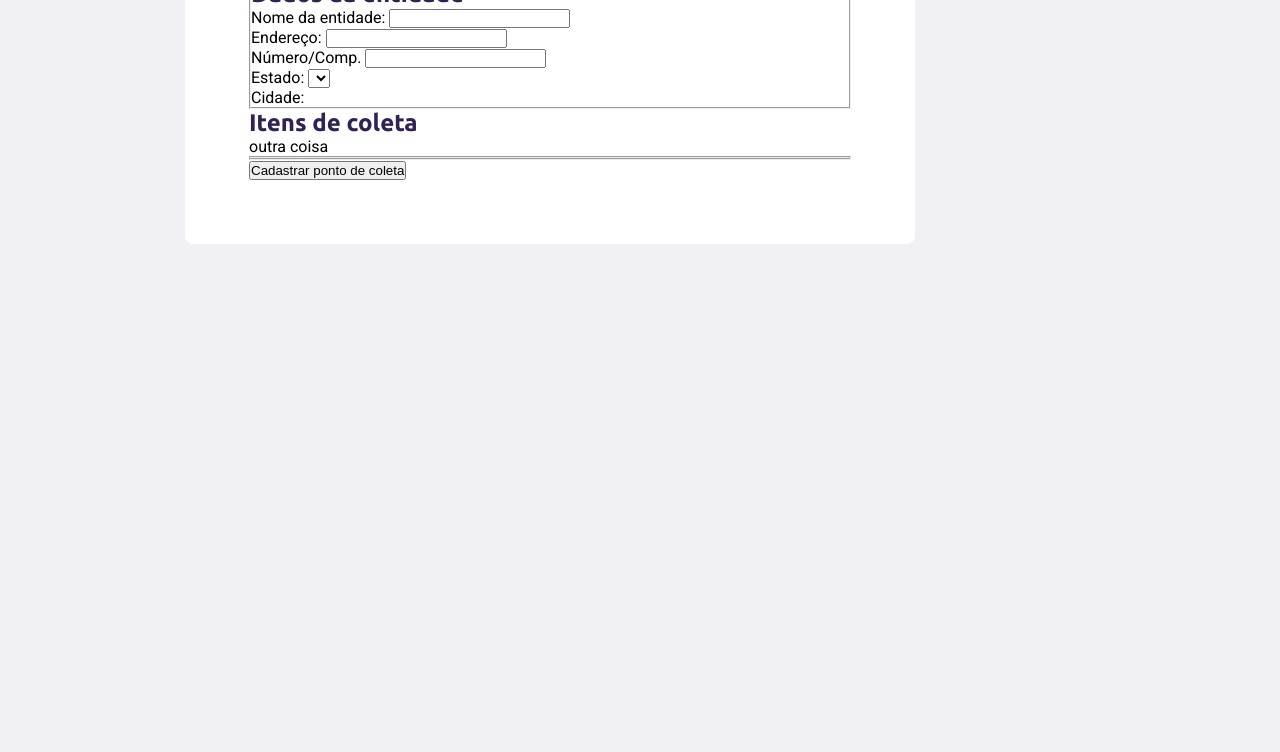
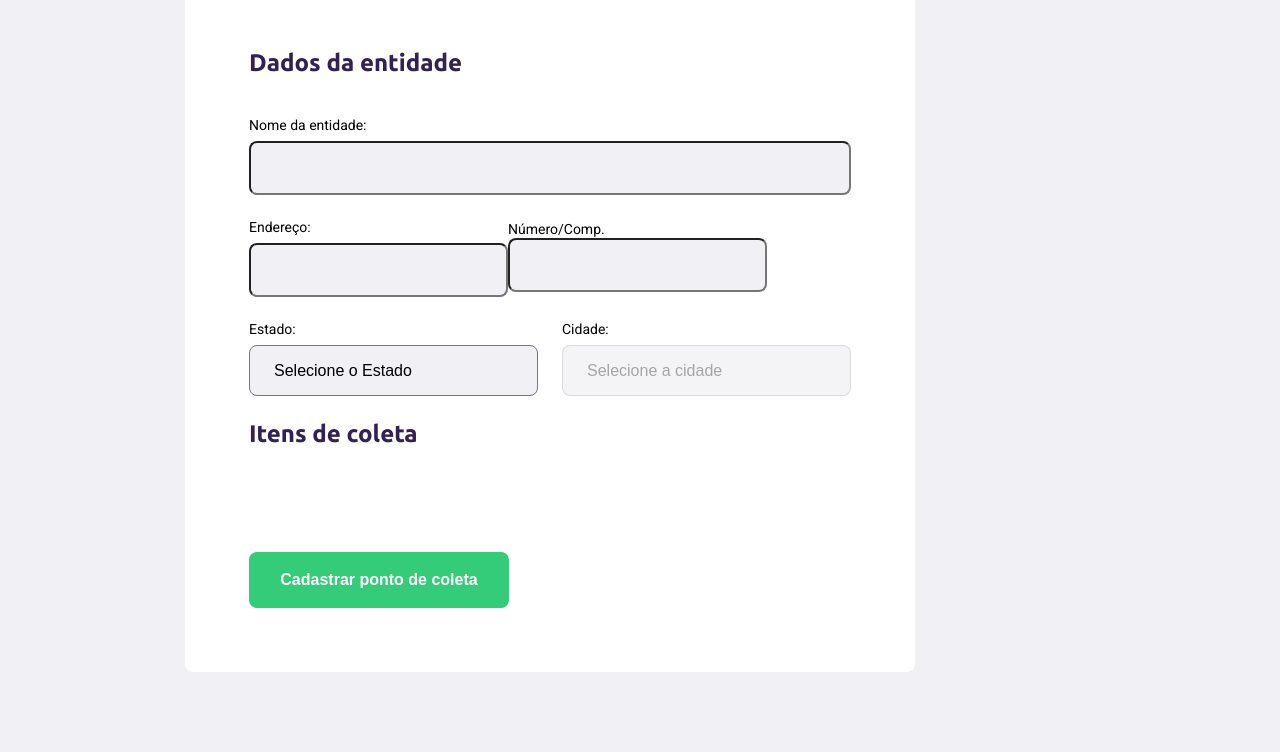
Before and after one commit to felipervieira/NLW1_STARTER, a plain HTML site: page create-point.html in a window 1280 px wide. Shown: the part 293-1045 px from the top of the page. Before the commit the page ends 800 px from the top, so only its background shows below. Drawn offline with Linux system fonts and the light colour scheme.

Commit message:
Aula 2 - Continuação

```diff
--- a/create-point.html
+++ b/create-point.html
@@ -55,11 +55,16 @@
 
                 <div class="field-group">
                     <div class="field">
-                        <label for="estado">Estado:</label>
-                        <select name="uf" id=""></select>
+                        <label for="state">Estado:</label>
+                        <select name="state">
+                            <option value="">Selecione o Estado</option>
+                        </select>
                     </div>
-                    <div class="city">
-                        <label for="state">Cidade:</label>
+                    <div class="field">
+                        <label for="city">Cidade:</label>
+                        <select name="city" disabled>
+                            <option value="">Selecione a cidade</option>
+                        </select>
 
                     </div>
                 </div>
@@ -68,7 +73,7 @@
             <legend>
                 <h2>Itens de coleta</h2>
             </legend>
-            outra coisa
+
             <fieldset>
 
 
--- a/styles/create-point.css
+++ b/styles/create-point.css
@@ -46,5 +46,88 @@ form {
     max-width: 730px;
 
 
+}
+
+form h1 {
+    font-size: 36px;
+}
+
+form fieldset {
+    margin-top: 64px;
+
+    border: 0;
+}
+
+form legend {
+    margin-bottom: 40px;
+}
+
+form legend h2{
+    font-size: 24px;
+}
+
+form .field {
+    flex: 1;
+    display: flex;
+    flex-direction: column;
+
+    margin-bottom: 24px;
+}
+
+form .field-group{
+    display: flex;
 
 }
+
+form input,
+form select{
+    background-color: #f0f0f5;
+
+    bottom: 0;
+    padding: 16px 24px;
+
+    font-size: 16px;
+
+    border-radius: 8px;
+
+    outline: none;
+
+}
+
+form select {
+    -webkit-appearance: none;
+    -moz-appearance: none;
+    appearance: none;
+}
+
+form label {
+    font-size: 14px;
+    margin-bottom: 8px;
+
+}
+
+form .field-group .field + .field {
+    margin-left: 24px;
+}
+
+form button {
+    width: 260px;
+    height: 56px;
+    background-color: var(--primary-color);
+
+    border-radius: 8px;
+
+    color: white;
+    font-weight: bold;
+    font-size: 16px;
+
+    border: 0;
+
+    margin-top: 40px;
+
+    transition: 400ms;
+}
+
+form button:hover{
+    background-color: #2fb86a;
+}
```
